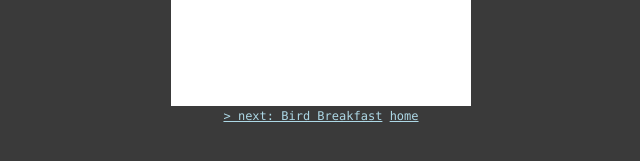
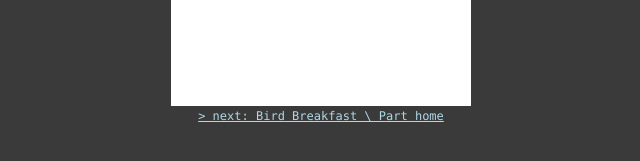
Before and after one commit to owenroberts/ends, a Jekyll site: the page built from _posts/birds/2018-01-29-birds1.html, in a window 1280 px wide. Shown: the part 269-430 px from the top of the page, without its empty margins (319-959 px from the left). Built offline with Jekyll 4.4.1, drawn with Linux system fonts in a browser that asks for light colours; nearby versions of some CDN libraries; library files that are not in the unit come from our copies.

Commit message:
adds part to next link

```diff
--- a/_layouts/post.html
+++ b/_layouts/post.html
@@ -11,7 +11,7 @@
 		</div>
 		<div id="menu">
 			{% if page.next.url %}
-				<a class="next" href="{{page.next.url | prepend:site.baseurl }}">> next: {{ page.next.title }}</a>
+				<a class="next" href="{{page.next.url | prepend:site.baseurl }}">> next: {{ page.next.title }} \ Part {{ page.previous.part }}</a>
 			{% endif %}
 			{% if page.previous.url %}
 				<a class="prev" href="{{page.previous.url | prepend:site.baseurl }}">< previous: {{ page.previous.title }} \ Part {{ page.previous.part }}</a>
```
